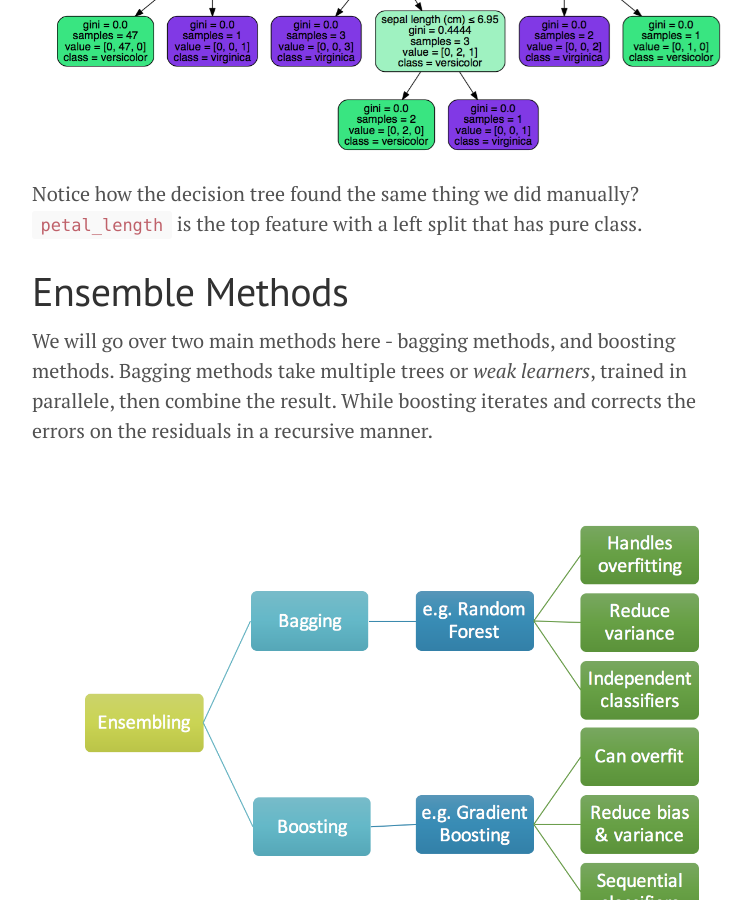
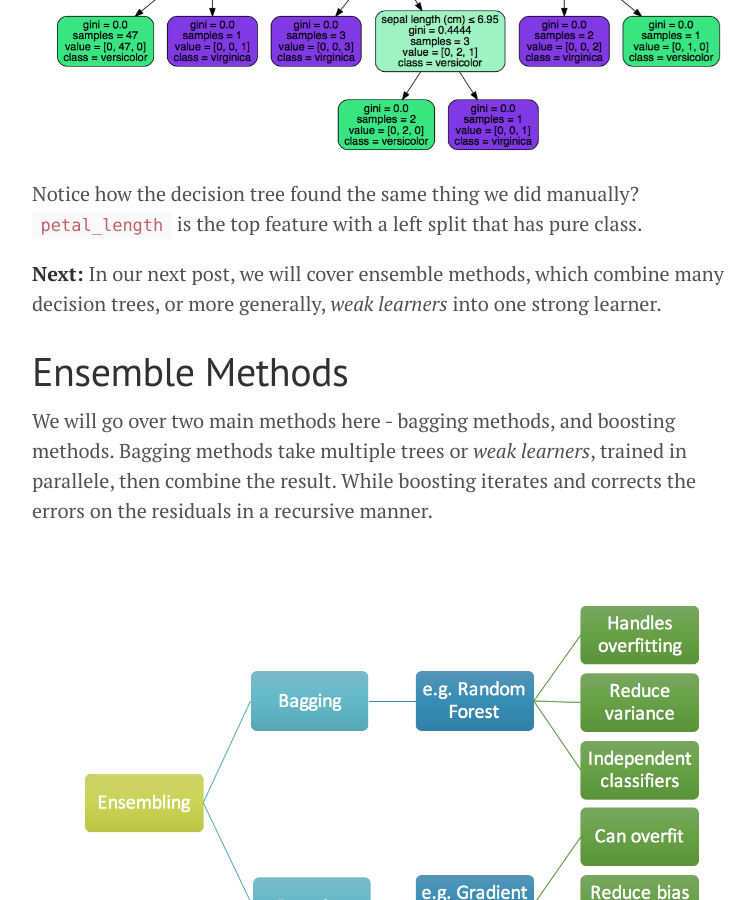
Before and after one commit to doriang102/doriang102.github.io, a Jekyll site: the page built from _posts/2017-10-15-Introduction-To-Decision-Trees.md, in a window 1280 px wide and 900 px high, scrolled down 8076 px. Shown: the whole window, without its empty margins (248-1002 px from the left). Built offline with Jekyll 4.4.1, drawn with Linux system fonts in a browser that asks for light colours; our own code applies the rules of GitHub Pages for plain Markdown files; formulas are drawn with MathJax 3; some of the changed text lies outside the part shown.

Commit message:
Update and rename 2017-10-15-Introduction-To-Ensemble-Methods.md to 2017-10-15-Introduction-To-Decision-Trees.md

```diff
--- a/_posts/2017-10-15-Introduction-To-Ensemble-Methods.md
+++ b/_posts/2017-10-15-Introduction-To-Decision-Trees.md
@@ -194,6 +194,8 @@ clf = clf.fit(iris.data, iris.target)
 ![](/img/iris_dt.png?raw=true)
 
 Notice how the decision tree found the same thing we did manually? `petal_length` is the top feature with a left split that has pure class.
+
+**Next:** In our next post, we will cover ensemble methods, which combine many decision trees, or more generally, *weak learners* into one strong learner.
 
 # Ensemble Methods
 
```
